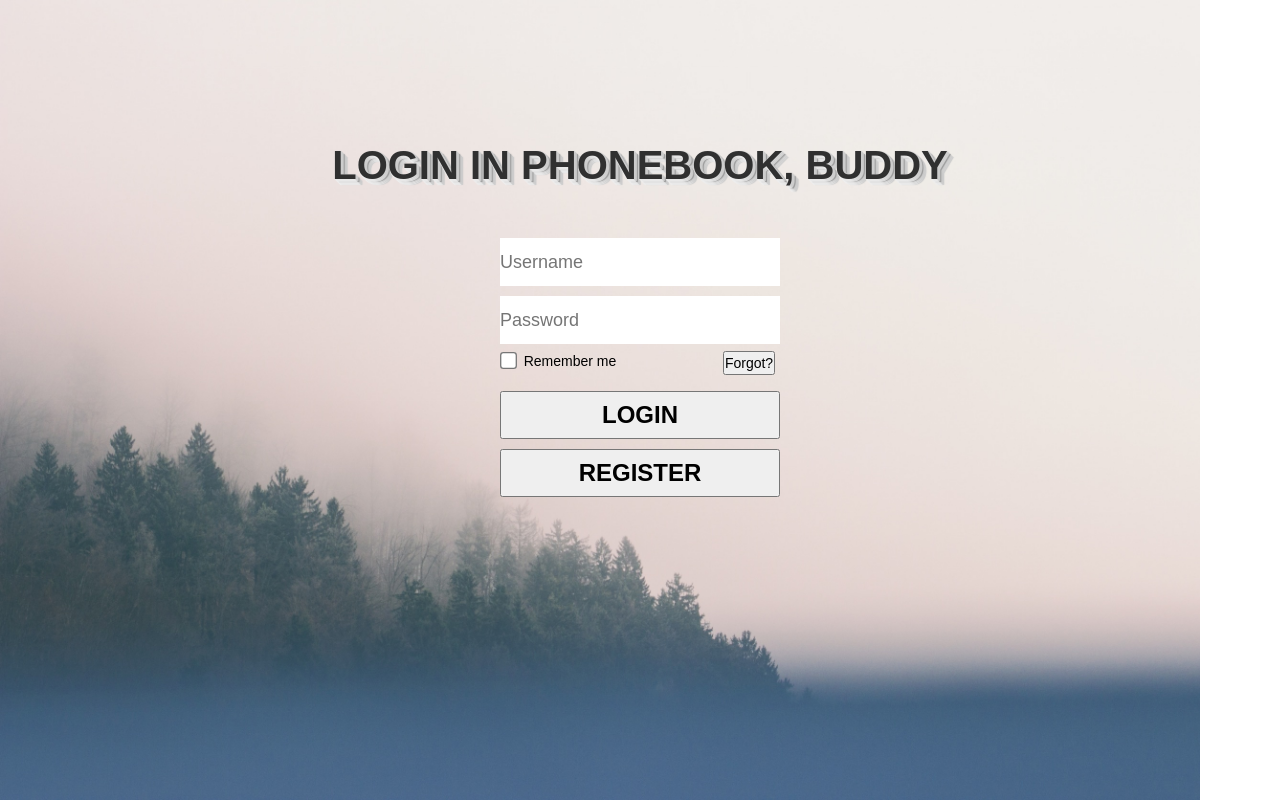
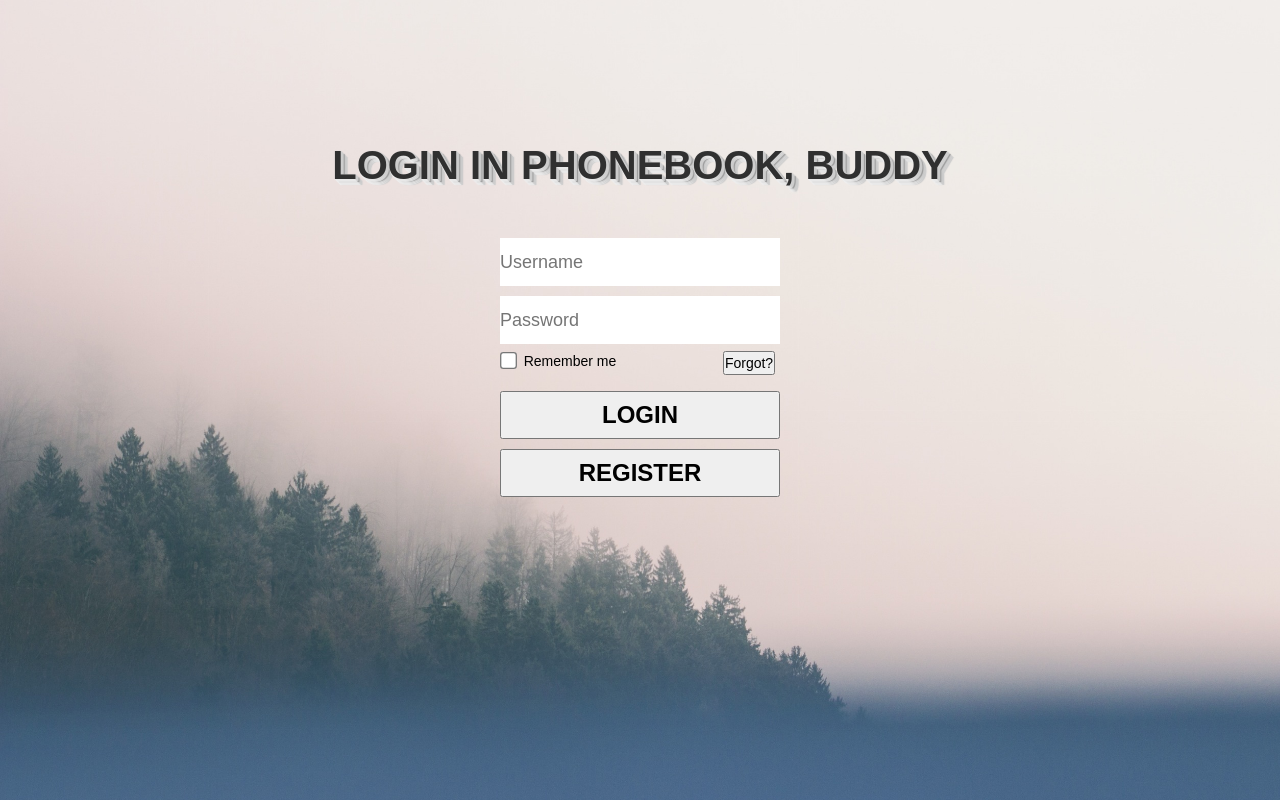
Before and after one commit to LevaSokolov/phonebook-react, a React (Create React App) app: page / in a window 1280 px wide. Built offline with nearby package versions, Linux system fonts and the light colour scheme.

Commit message:
add react router, small css fix

```diff
--- a/package.json
+++ b/package.json
@@ -8,6 +8,7 @@
     "@testing-library/user-event": "^13.5.0",
     "react": "^18.2.0",
     "react-dom": "^18.2.0",
+    "react-router-dom": "^6.3.0",
     "react-scripts": "5.0.1",
     "web-vitals": "^2.1.4"
   },
--- a/src/App.jsx
+++ b/src/App.jsx
@@ -1,4 +1,5 @@
 import React, { useState } from "react";
+import { Routes, Route, Link } from "react-router-dom";
 import LoginWindow from "./components/LoginWindow";
 import './styles/App.css'
 
@@ -9,7 +10,6 @@ function App() {
     <div className="App">
           <LoginWindow />
     </div>
-
   );
 }
 
--- a/src/index.js
+++ b/src/index.js
@@ -1,6 +1,11 @@
-import React from 'react';
-import ReactDOM from 'react-dom/client';
-import App from './App';
+import React from "react";
+import ReactDOM from "react-dom/client";
+import { BrowserRouter } from "react-router-dom";
+import App from "./App";
 
-const root = ReactDOM.createRoot(document.getElementById('root'));
-root.render(<App />);
+const root = ReactDOM.createRoot(document.getElementById("root"));
+root.render(
+  <BrowserRouter>
+    <App />
+  </BrowserRouter>
+);
--- a/src/styles/App.css
+++ b/src/styles/App.css
@@ -9,11 +9,13 @@
   width: 100%;
   height: 100vh;
   background-image: url(..//assets/images/background.jpg);
-  background-repeat: no-repeat;
-  background-size: auto 100%;
+  background-position: center;
+  background-size: cover;
   display: flex;
   justify-content: center;
 }
+
+
 
 .App {
   margin-top: 10px;
```
Also changed, not shown: src/components/UI/RegistrationWindow.jsx (added, +9 -0 lines), 1 other file (tests, documents, lock files or other folders).
